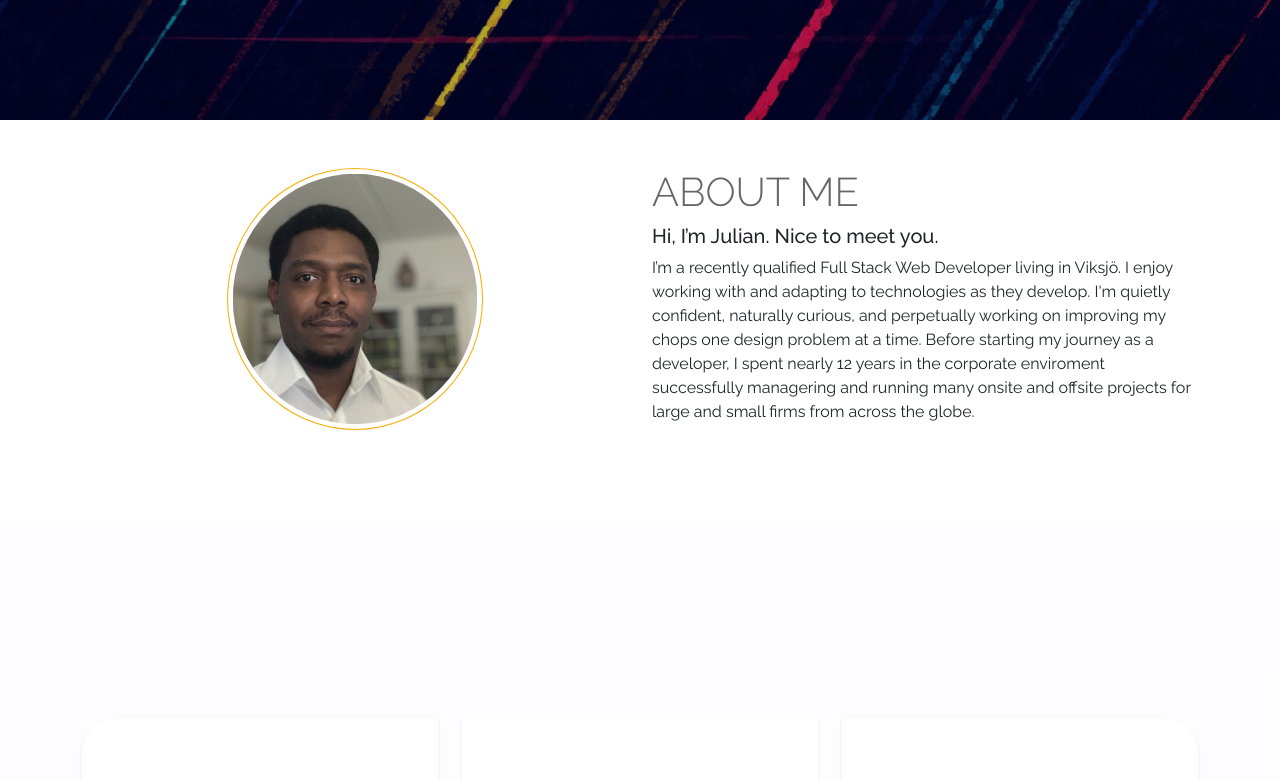
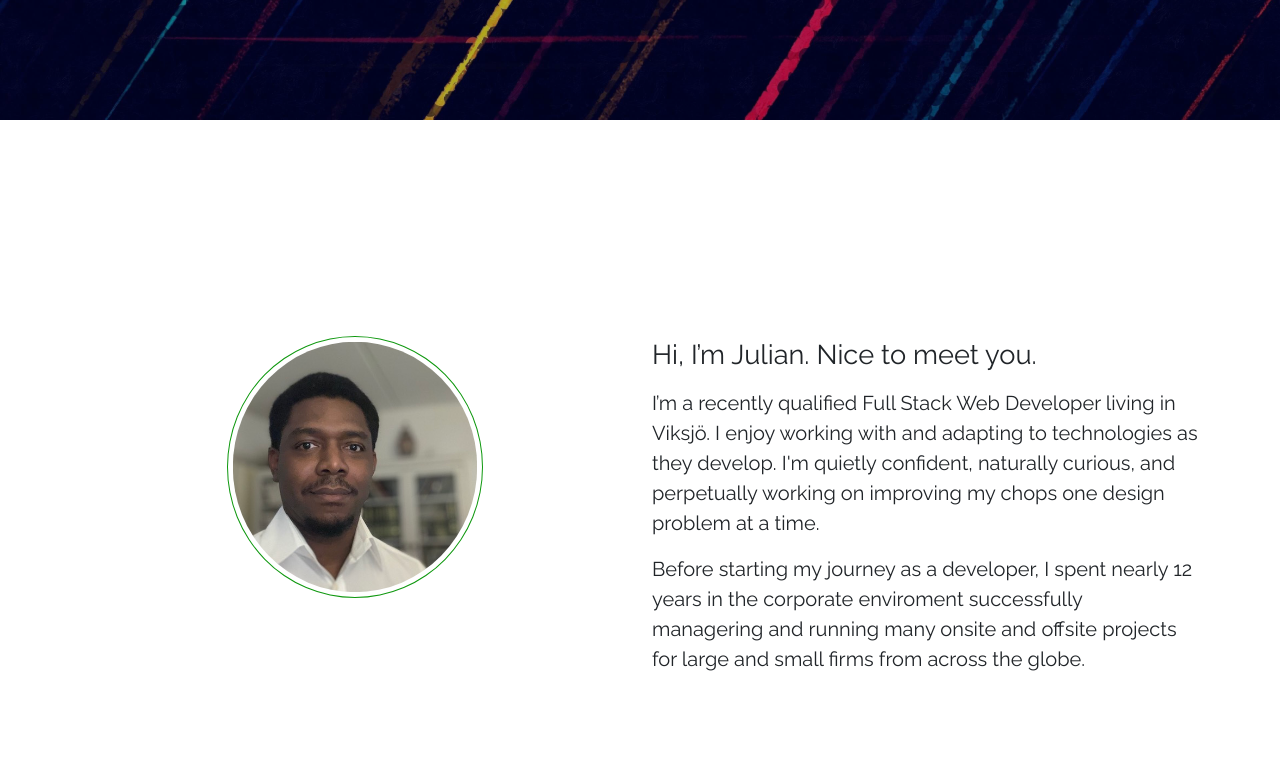
Before and after one commit to juliancameron79/JULIANCAMERON, a React (Create React App) app: page / in a window 1280 px wide. Shown: the part 600-1380 px from the top of the page. Built offline with nearby package versions, Linux system fonts and the light colour scheme.

Commit message:
Completed layout and design for about component

```diff
--- a/src/App.css
+++ b/src/App.css
@@ -9,7 +9,7 @@
   --primary-purple: rgb(155, 89, 182);
   --primary-blue: rgb(52, 152, 219);
   --primary-black: #000000;
-  --primary-green: rgb(61, 196, 61);
+  --primary-green: rgb(15, 152, 15);
   --primary-hover-red: #f33501;
   --primary-slate-grey: #333;
   --primary-light-slate-grey: #737373;
@@ -114,6 +114,15 @@ nav ul li {
 
 /******************* ABOUT ME *******************/
 
+.line-about-me {
+  position: relative;
+  top: -0.75rem;
+  width: 3rem;
+  height: 0.125rem;
+  background: var(--primary-green);
+  display: inline-block;
+}
+
 .photo-wrapper {
   display: flex;
   justify-content: center;
@@ -124,7 +133,7 @@ nav ul li {
   width: 16rem;
   border-radius: 50%;
   padding: 0.3rem;
-  border: 1px solid var(--primary-orange);
+  border: 1px solid var(--primary-green);
 }
 
 .about-heading {
@@ -133,9 +142,35 @@ nav ul li {
   font-weight: 300;
 }
 
+.about-title {
+  font-style: normal;
+  font-weight: normal;
+  font-size: 1.7rem;
+  line-height: 2.25rem;
+}
+
+.about-text {
+  font-style: normal;
+  font-weight: normal;
+  font-size: 1.25rem;
+  line-height: 1.875rem;
+}
+
+/*-------- MEDIA --------*/
+
 @media (max-width: 468px) {
   .profile-img {
     width: 10rem;
+  }
+
+  .about-title {
+    font-size: 1.5rem;
+  }
+
+  .photo-wrapper {
+    display: flex;
+    justify-content: center;
+    align-items: center;
   }
 }
 
@@ -242,6 +277,8 @@ nav ul li {
   background: rgb(248, 249, 250);
   border-radius: 0px 35px 35px 0px;
 }
+
+/*-------- MEDIA --------*/
 
 @media (max-width: 576px) {
   .frontend-skillset {
--- a/src/components/AboutMe.js
+++ b/src/components/AboutMe.js
@@ -3,7 +3,13 @@ import author from "../julian-cameron.jpg";
 
 const AboutMe = () => {
   return (
-    <div id="about" className="container py-5">
+    <section className="site-section" id="about">
+      <h1 className="portfolio-heading text-center mb-5" data-aos="fade-right" data-aos-duration="1000">
+        <div className="line-about-me me-3" data-aos="fade-right" data-aos-duration="1000"></div>
+        About Me
+        <div className="line-about-me ms-3" data-aos="fade-right" data-aos-duration="1000"></div>
+      </h1>
+      <div className="container pt-4">
         <div className="row">
           <div className="col-lg-6 col-sm-12">
             <div className="photo-wrapper mb-5" data-aos="fade-right" data-aos-duration="1000" data-aos-once="true">
@@ -11,12 +17,13 @@ const AboutMe = () => {
             </div>
           </div>
           <div className="col-lg-6 col-sm-12" data-aos="fade" data-aos-delay="100" data-aos-duration="3000" data-aos-once="true">
-          <h1 class="about-heading">About Me</h1>
-          <h5>Hi, I’m Julian. Nice to meet you.</h5>
-          <p>I’m a recently qualified Full Stack Web Developer living in Viksjö. I enjoy working with and adapting to technologies as they develop. I'm quietly confident, naturally curious, and perpetually working on improving my chops one design problem at a time. Before starting my journey as a developer, I spent nearly 12 years in the corporate enviroment successfully managering and running many onsite and offsite projects for large and small firms from across the globe. </p>
+            <p className="about-title">Hi, I’m Julian. Nice to meet you.</p>
+            <p className="about-text">I’m a recently qualified Full Stack Web Developer living in Viksjö. I enjoy working with and adapting to technologies as they develop. I'm quietly confident, naturally curious, and perpetually working on improving my chops one design problem at a time.</p>
+            <p className="about-text"> Before starting my journey as a developer, I spent nearly 12 years in the corporate enviroment successfully managering and running many onsite and offsite projects for large and small firms from across the globe. </p>
           </div>
         </div>
       </div>
+    </section>
   );
 };
 
```
Lines whose indentation alone changed are shown as unchanged.
